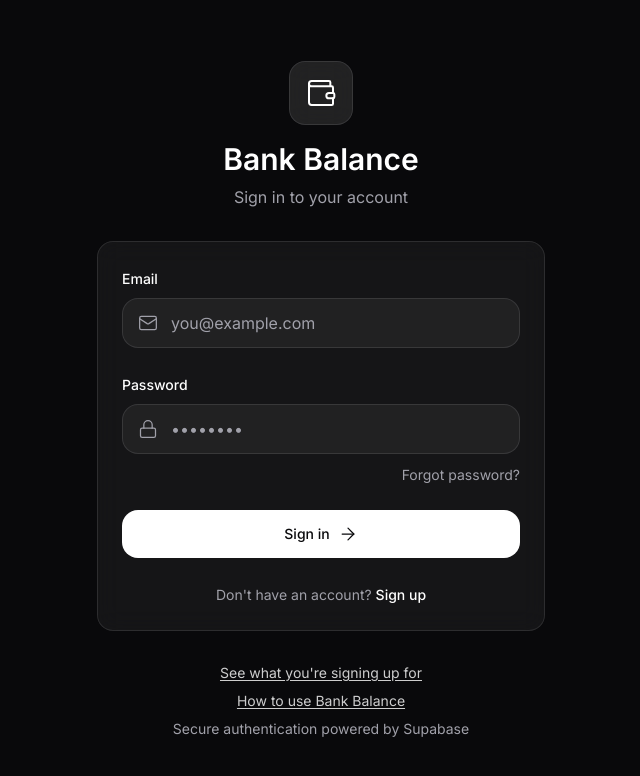
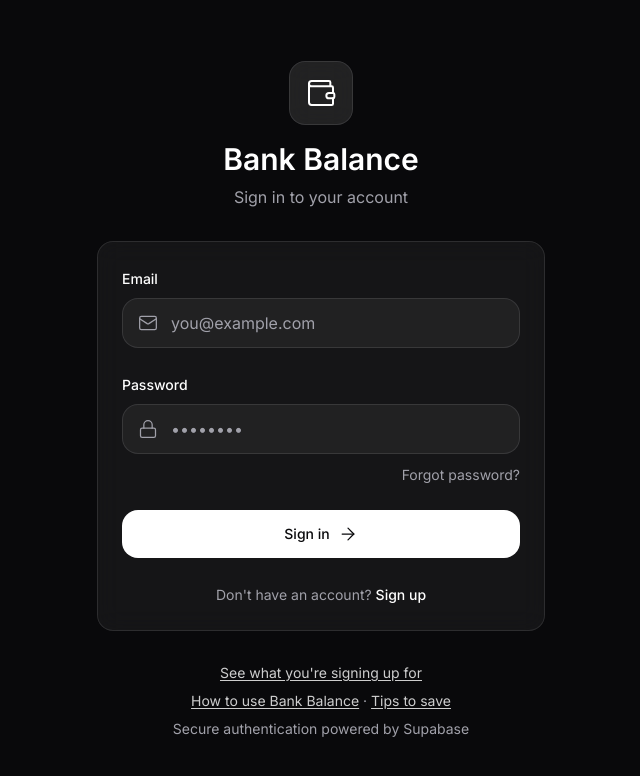
Before and after one commit to sjminney/bank-balance, a Next.js app: page /login in a window 1280 px wide. Shown: the top 776 px of the page, without its empty margins (319-959 px from the left). Built offline with nearby package versions, Linux system fonts and the light colour scheme.

Commit message:
tips fix

```diff
--- a/app/login/page.tsx
+++ b/app/login/page.tsx
@@ -287,6 +287,10 @@
             <Link href="/help" className="text-white/80 hover:text-white underline underline-offset-2">
               How to use Bank Balance
             </Link>
+            {" · "}
+            <Link href="/blog" className="text-white/80 hover:text-white underline underline-offset-2">
+              Tips to save
+            </Link>
           </p>
           <p className="text-sm text-muted-foreground">
             Secure authentication powered by Supabase
--- a/middleware.ts
+++ b/middleware.ts
@@ -34,8 +34,10 @@
     data: { user },
   } = await supabase.auth.getUser();
 
-  // Only /dashboard and /settings require login. Public routes: /, /login, /signup, /help, /blog, /gallery
-  if (!user && (request.nextUrl.pathname.startsWith("/dashboard") || request.nextUrl.pathname.startsWith("/settings"))) {
+  // Protected routes: require login. Everything else is public (including /blog, /blog/*, /help, /gallery).
+  const pathname = request.nextUrl.pathname;
+  const isProtected = pathname.startsWith("/dashboard") || pathname.startsWith("/settings");
+  if (!user && isProtected) {
     const url = request.nextUrl.clone();
     url.pathname = "/login";
     return NextResponse.redirect(url);
```
